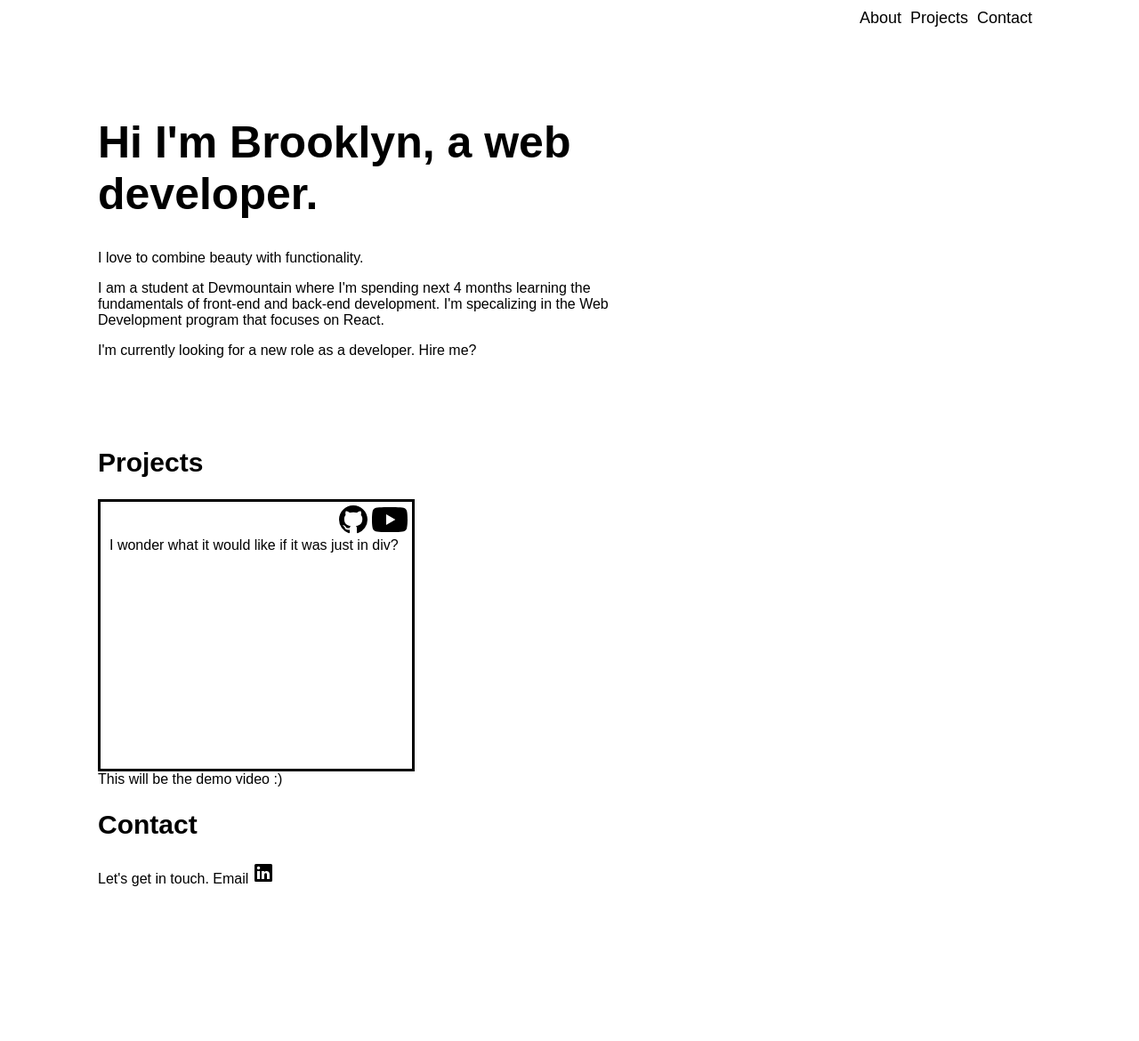
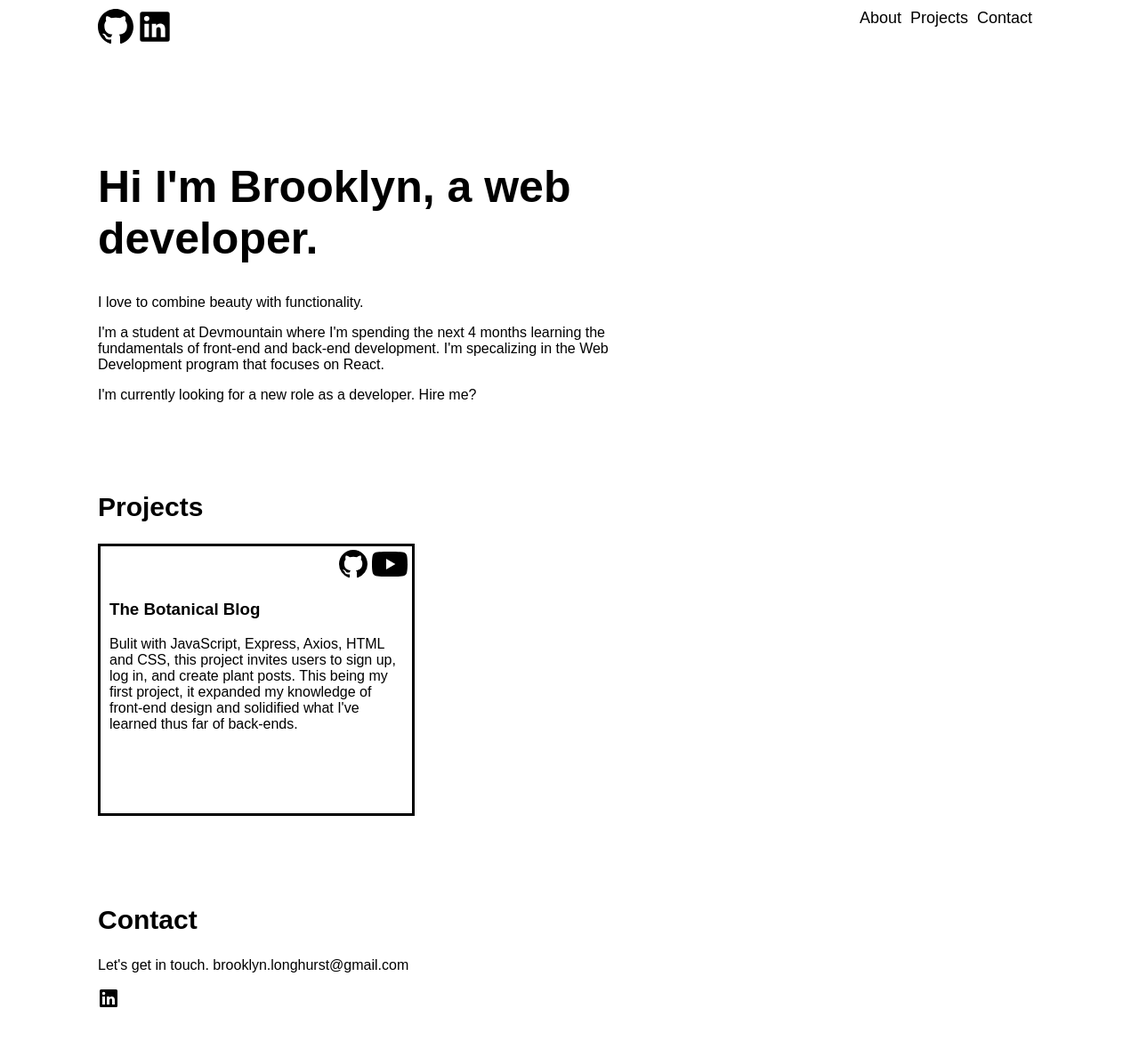
Before and after one commit to brooklynlonghurst/brooklynlonghurst.github.io, a plain HTML site: page index.html in a window 1280 px wide. Shown: the whole page at 89% size. Before the commit the page ends 1013 px from the top, so only its background shows below. Drawn offline with Linux system fonts and the light colour scheme; a web font is replaced by a local one.

Commit message:
adding styling

```diff
--- a/index.css
+++ b/index.css
@@ -1,14 +1,16 @@
 * {
     font-family: 'Mukta Mahee', sans-serif;
+    background-color: white;
 }
 
 body {
     margin: 10px;
 }
 
-/* .icons {
+.header-icons {
     position: absolute;
-} */
+    margin-left: 100px;
+}
 
 a {
     text-decoration: none;
@@ -36,6 +38,7 @@ a:visited {
 .intro-container{
     inline-size: 600px;
     position: relative;
+    margin-top: 150px;
     margin-left: 100px;
     margin-bottom: 100px;
     overflow-wrap: break-word;
@@ -49,6 +52,7 @@ h1 {
     inline-size: 600px;
     position: relative;
     margin-left: 100px;
+    margin-bottom: 100px;
     overflow-wrap: break-word;
 }
 
@@ -60,6 +64,7 @@ h2 {
     inline-size: 600px;
     position: relative;
     margin-left: 100px;
+    margin-bottom: 100px;
     overflow-wrap: break-word;
 }
 
@@ -69,7 +74,6 @@ h2 {
     position: relative;
     width: 350px;
     height: 300px;
-    /* text-align: center; */
 }
 
 .icon-wrapper {
@@ -78,7 +82,6 @@ h2 {
     top: 0px;
     right: 0px;
     display: flex;
-
 }
 
 .icon-wrapper > * {
@@ -89,5 +92,5 @@ h2 {
 .text-content {
     margin-right: 10px;
     margin-left: 10px;
-    margin-top: 40px;
+    margin-top: 60px;
 }
--- a/index.html
+++ b/index.html
@@ -9,16 +9,20 @@
     <title>Brooklyn Longhurst</title>
 </head>
 <body>
-    <!-- <div class="icons">
-        <a class="github-tag" href="https://github.com/brooklynlonghurst"><svg height="50" aria-hidden="true" viewBox="0 0 16 16" version="1.1" width="50" data-view-component="true" class="octicon octicon-mark-github v-align-middle">
+    <div class="header-icons">
+        <a class="github-tag" href="https://github.com/brooklynlonghurst">
+            <svg height="40" aria-hidden="true" viewBox="0 0 16 16" version="1.1" width="40" data-view-component="true" class="octicon octicon-mark-github v-align-middle">
             <path d="M8 0c4.42 0 8 3.58 8 8a8.013 8.013 0 0 1-5.45 7.59c-.4.08-.55-.17-.55-.38 0-.27.01-1.13.01-2.2 0-.75-.25-1.23-.54-1.48 1.78-.2 3.65-.88 3.65-3.95 0-.88-.31-1.59-.82-2.15.08-.2.36-1.02-.08-2.12 0 0-.67-.22-2.2.82-.64-.18-1.32-.27-2-.27-.68 0-1.36.09-2 .27-1.53-1.03-2.2-.82-2.2-.82-.44 1.1-.16 1.92-.08 2.12-.51.56-.82 1.28-.82 2.15 0 3.06 1.86 3.75 3.64 3.95-.23.2-.44.55-.51 1.07-.46.21-1.61.55-2.33-.66-.15-.24-.6-.83-1.23-.82-.67.01-.27.38.01.53.34.19.73.9.82 1.13.16.45.68 1.31 2.69.94 0 .67.01 1.3.01 1.49 0 .21-.15.45-.55.38A7.995 7.995 0 0 1 0 8c0-4.42 3.58-8 8-8Z"></path>
-        </svg></a>
+            </svg>
+        </a>
 
-        <a class="linkedin-tag" href="https://www.linkedin.com/in/brooklyn-longhurst-bb1118268/"><svg xmlns="http://www.w3.org/2000/svg" viewBox="0 0 24 24" data-supported-dps="24x24" fill="currentColor" class="mercado-match" width="50" height="50" focusable="false">
+        <a class="linkedin-tag" href="https://www.linkedin.com/in/brooklyn-longhurst-bb1118268/">
+            <svg xmlns="http://www.w3.org/2000/svg" viewBox="0 0 24 24" data-supported-dps="24x24" fill="currentColor" class="mercado-match" width="40" height="40" focusable="false">
             <path d="M20.5 2h-17A1.5 1.5 0 002 3.5v17A1.5 1.5 0 003.5 22h17a1.5 1.5 0 001.5-1.5v-17A1.5 1.5 0 0020.5 2zM8 19H5v-9h3zM6.5 8.25A1.75 1.75 0 118.3 6.5a1.78 1.78 0 01-1.8 1.75zM19 19h-3v-4.74c0-1.42-.6-1.93-1.38-1.93A1.74 1.74 0 0013 14.19a.66.66 0 000 .14V19h-3v-9h2.9v1.3a3.11 3.11 0 012.7-1.4c1.55 0 3.36.86 3.36 3.66z"></path>
-          </svg></a>
+            </svg>
+        </a>
 
-    </div> -->
+    </div>
 
     <div class="navbar-container">
         <a class="about-tag" href="#intro-container">About</a>
@@ -29,7 +33,7 @@
    <div class="intro-container" id="intro-container">
         <h1>Hi I'm Brooklyn, a web developer.</h1>
         <p>I love to combine beauty with functionality.</p>
-        <p>I am a student at Devmountain where I'm spending next 4 months learning the fundamentals of front-end and back-end development. I'm specalizing in the Web Development program that focuses on React.</p>
+        <p>I'm a student at Devmountain where I'm spending the next 4 months learning the fundamentals of front-end and back-end development. I'm specalizing in the Web Development program that focuses on React.</p>
         <p>I'm currently looking for a new role as a developer. Hire me?</p>
    </div>
 
@@ -37,7 +41,8 @@
         <h2>Projects</h2>
         <section class="project-card">
             <div class="text-content">
-                I wonder what it would like if it was just in div?
+                <h3>The Botanical Blog</h3>
+                <p>Bulit with JavaScript, Express, Axios, HTML and CSS, this project invites users to sign up, log in, and create plant posts. This being my first project, it expanded my knowledge of front-end design and solidified what I've learned thus far of back-ends.</p>
             </div>
             <div class="icon-wrapper">
                 <a class="github-foundations-capstone" href="https://github.com/brooklynlonghurst/foundation-capstone">
@@ -52,16 +57,18 @@
                 </a>
             </div>
         </section>
-
-        <a>This will be the demo video :)</a>
    </div>
 
    <div class="contact-container" id="contact-section">
         <h2>Contact</h2>
-        <p>Let's get in touch. Email
-            <a class="linkedin-tag" href="https://www.linkedin.com/in/brooklyn-longhurst-bb1118268/"><svg xmlns="http://www.w3.org/2000/svg" viewBox="0 0 24 24" data-supported-dps="24x24" fill="currentColor" class="mercado-match" width="24" height="24" focusable="false">
-                <path d="M20.5 2h-17A1.5 1.5 0 002 3.5v17A1.5 1.5 0 003.5 22h17a1.5 1.5 0 001.5-1.5v-17A1.5 1.5 0 0020.5 2zM8 19H5v-9h3zM6.5 8.25A1.75 1.75 0 118.3 6.5a1.78 1.78 0 01-1.8 1.75zM19 19h-3v-4.74c0-1.42-.6-1.93-1.38-1.93A1.74 1.74 0 0013 14.19a.66.66 0 000 .14V19h-3v-9h2.9v1.3a3.11 3.11 0 012.7-1.4c1.55 0 3.36.86 3.36 3.66z"></path>
-              </svg></a>
+        <p>Let's get in touch. brooklyn.longhurst@gmail.com
+            <div class="contact-icon">
+                <a class="linkedin-tag" href="https://www.linkedin.com/in/brooklyn-longhurst-bb1118268/">
+                    <svg xmlns="http://www.w3.org/2000/svg" viewBox="0 0 24 24" data-supported-dps="24x24" fill="currentColor" class="mercado-match" width="24" height="24" focusable="false">
+                    <path d="M20.5 2h-17A1.5 1.5 0 002 3.5v17A1.5 1.5 0 003.5 22h17a1.5 1.5 0 001.5-1.5v-17A1.5 1.5 0 0020.5 2zM8 19H5v-9h3zM6.5 8.25A1.75 1.75 0 118.3 6.5a1.78 1.78 0 01-1.8 1.75zM19 19h-3v-4.74c0-1.42-.6-1.93-1.38-1.93A1.74 1.74 0 0013 14.19a.66.66 0 000 .14V19h-3v-9h2.9v1.3a3.11 3.11 0 012.7-1.4c1.55 0 3.36.86 3.36 3.66z"></path>
+                    </svg>
+                </a>
+            </div>
         </p>
    </div>
 </body>
```
